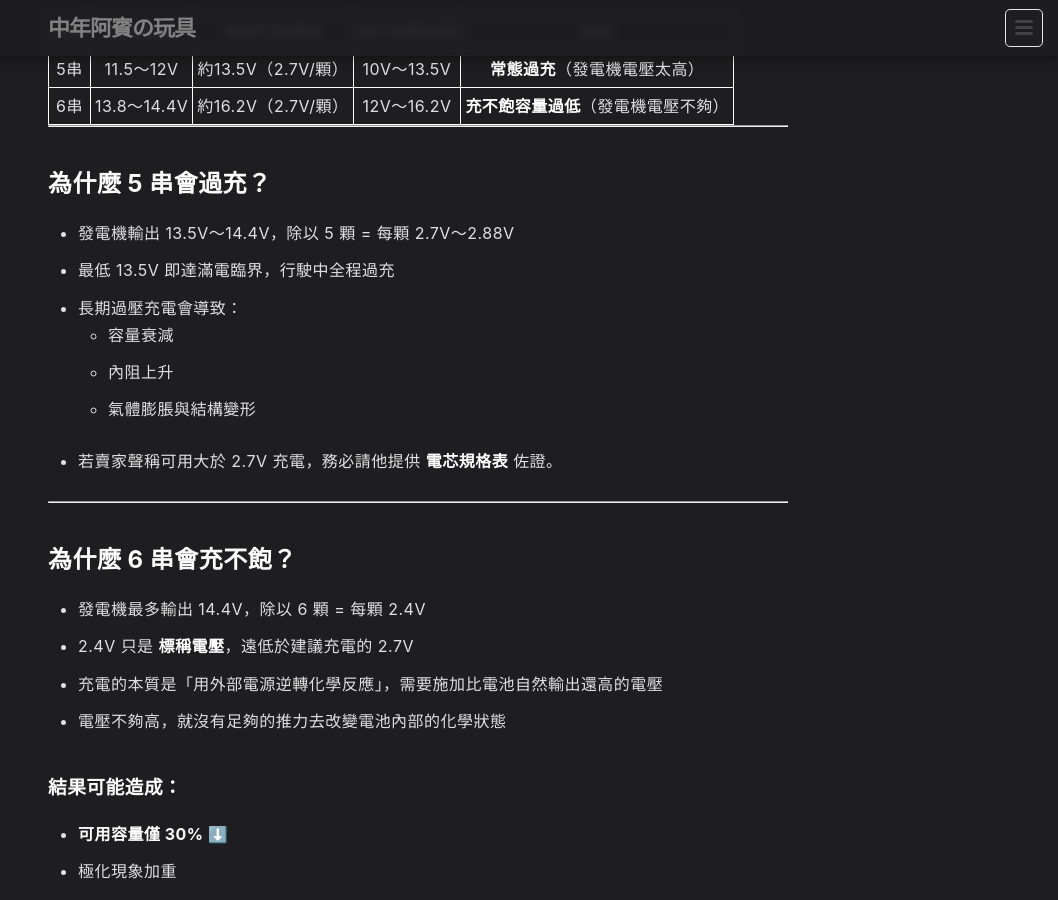
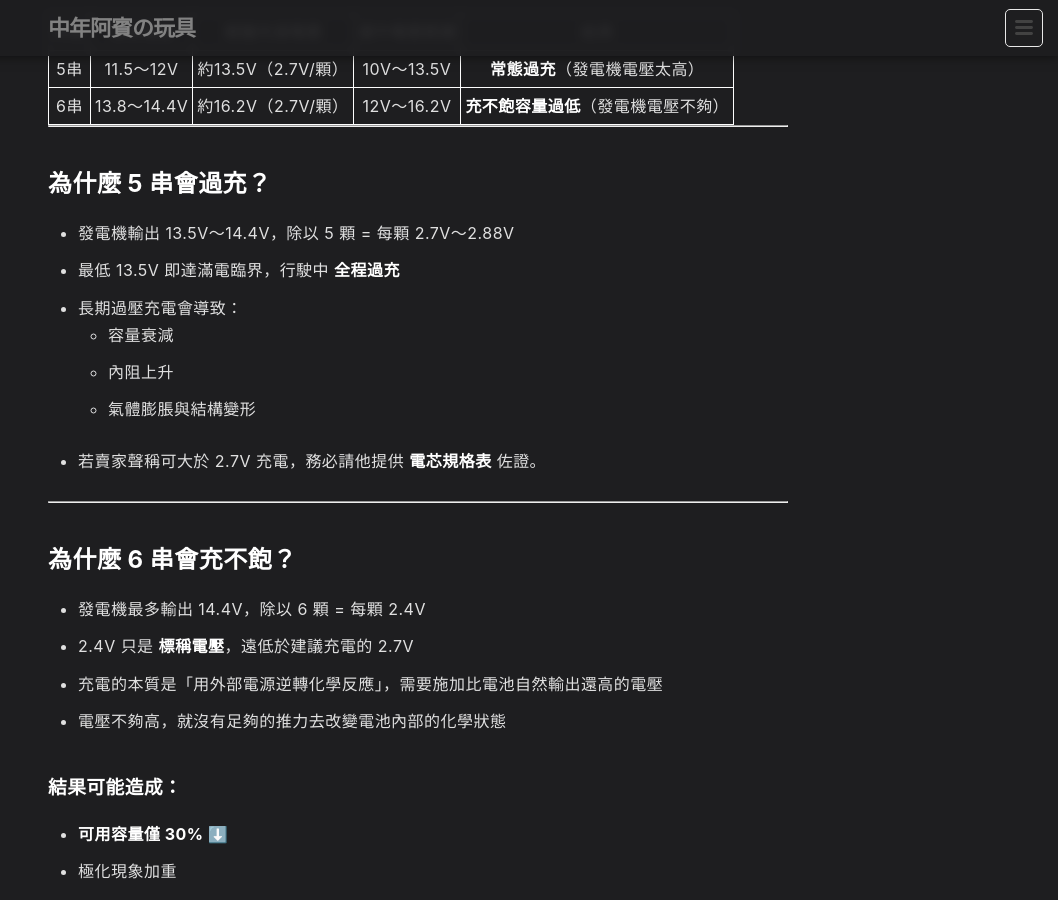
Before and after one commit to 1stbenz/1stbenz.github.io, a Jekyll site: the page built from _posts/2025-06-12-lto-analysis.md, in a window 1280 px wide and 900 px high, scrolled down 442 px. Shown: the whole window, without its empty margins (222-1280 px from the left). Built offline with Jekyll 4.4.1, drawn with Linux system fonts in a browser that asks for light colours.

Commit message:
Update 2025-06-12-lto-analysis.md

```diff
--- a/_posts/2025-06-12-lto-analysis.md
+++ b/_posts/2025-06-12-lto-analysis.md
@@ -27,12 +27,12 @@ image: /images/mobile01-73a3f73994754009670d4e7b1e13c046.webp
 ## 為什麼 5 串會過充？
 
 - 發電機輸出 13.5V～14.4V，除以 5 顆 = 每顆 2.7V～2.88V
-- 最低 13.5V 即達滿電臨界，行駛中全程過充
+- 最低 13.5V 即達滿電臨界，行駛中 **全程過充**
 - 長期過壓充電會導致：
   - 容量衰減
   - 內阻上升
   - 氣體膨脹與結構變形
-- 若賣家聲稱可用大於 2.7V 充電，務必請他提供 **電芯規格表** 佐證。
+- 若賣家聲稱可大於 2.7V 充電，務必請他提供 **電芯規格表** 佐證。
 
 ---
 
```
